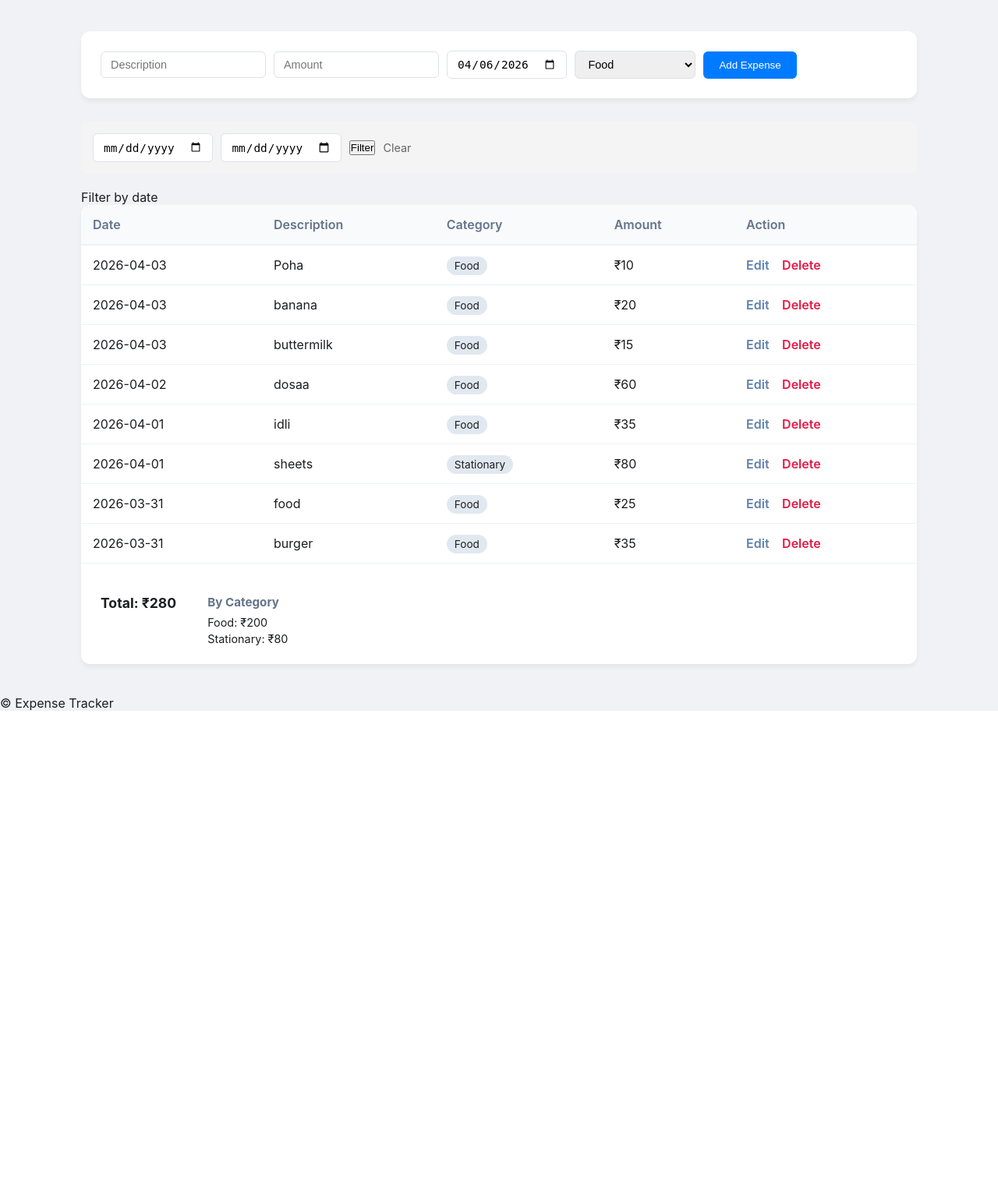
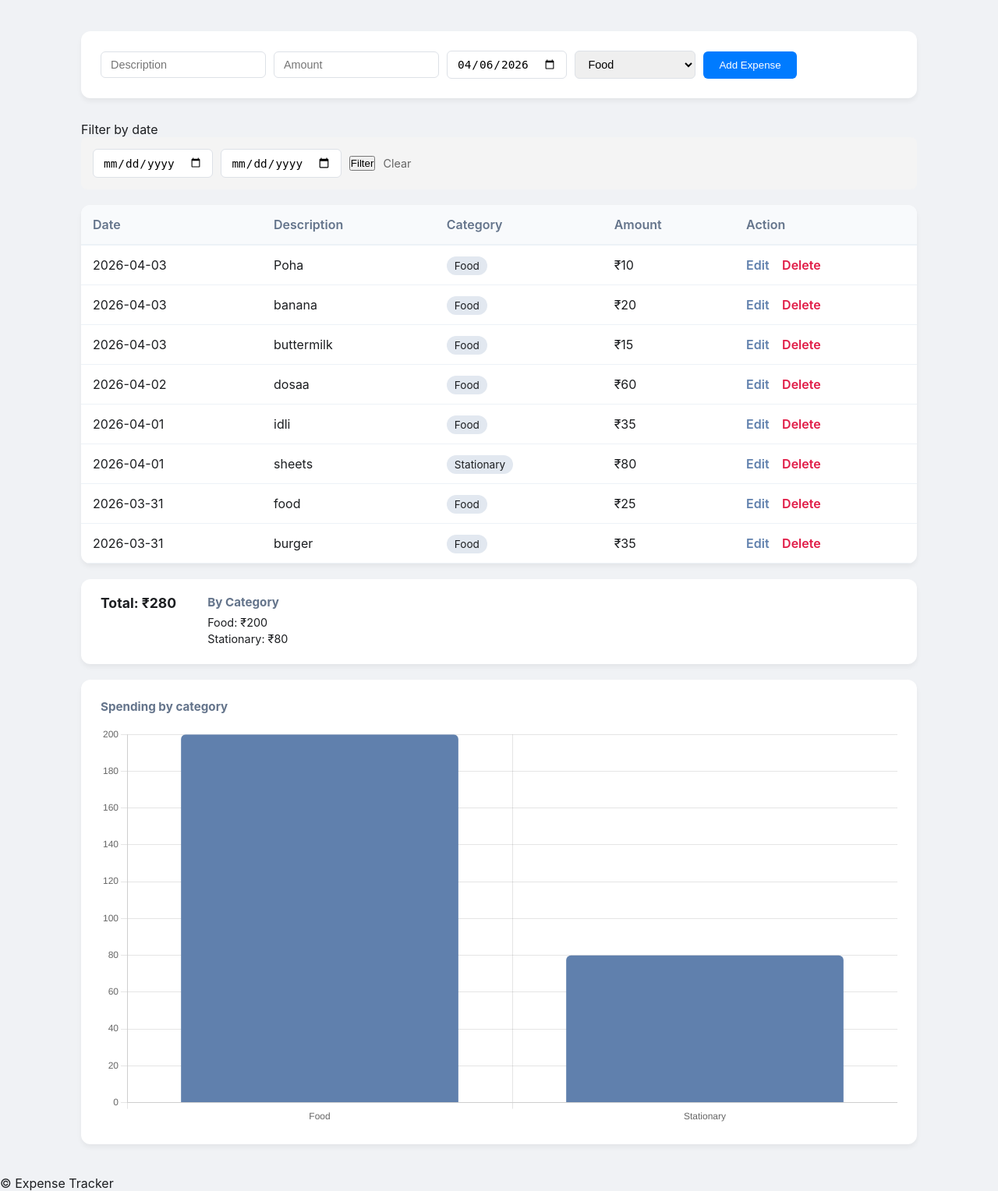
Before and after one commit to AkshitaSharma211/expense-tracker, a Flask app: page / in a window 1280 px wide. Shown: the part 52-1580 px from the top of the page at 78% size. Before the commit the page ends 964 px from the top, so only its background shows below. Run offline with Flask 3, Linux system fonts and the light colour scheme.

Commit message:
feat: add category spending chart with Chart.js

```diff
--- a/static/style.css
+++ b/static/style.css
@@ -97,3 +97,29 @@
     font-weight: 600;
     margin-right: 12px;
 }
+
+.chart-card {
+    background: white;
+    border-radius: 12px;
+    padding: 25px;
+    box-shadow: 0 4px 6px rgba(0,0,0,0.05);
+    margin-top: 20px;
+}
+.chart-card h3 {
+    font-size: 0.95rem;
+    color: #64748b;
+    margin-bottom: 16px;
+}
+
+.chart-card {
+    background: white;
+    border-radius: 12px;
+    padding: 25px;
+    box-shadow: 0 4px 6px rgba(0,0,0,0.05);
+    margin-top: 20px;
+}
+.chart-card h3 {
+    font-size: 0.95rem;
+    color: #64748b;
+    margin-bottom: 16px;
+}
--- a/templates/base.html
+++ b/templates/base.html
@@ -22,5 +22,7 @@
     <footer class="footer">
         <p>&copy; Expense Tracker</p>
     </footer>
+    <script src="https://cdnjs.cloudflare.com/ajax/libs/Chart.js/4.4.1/chart.umd.min.js"></script>
+     {% block scripts %}{% endblock %}
 </body>
 </html>
--- a/templates/index.html
+++ b/templates/index.html
@@ -1,8 +1,4 @@
 {% extends "base.html" %}
-
-<div class="dashboard-header">
-    <h1>Expense Dashboard</h1>
-</div>
 
 {% block content %}
 
@@ -13,7 +9,6 @@
         {% endfor %}
     {% endif %}
 {% endwith %}
-
 
 <section class="form-card">
     <form action="/add" method="POST">
@@ -28,25 +23,20 @@
             <option value="Travel">Travel</option>
             <option value="Stationary">Stationary</option>
             <option value="Entertainment">Entertainment</option>
-
         </select>
         <button type="submit" class="btn-primary">Add Expense</button>
     </form>
 </section>
 
 <section class="filter-card">
+    <p>Filter by date</p>
     <form action="/" method="GET" class="filter-form">
-        <input type="date" name="start_date" placeholder="Start Date">
-        <input type="date" name="end_date" placeholder="End Date">
+        <input type="date" name="start_date">
+        <input type="date" name="end_date">
         <button type="submit" class="btn-secondary">Filter</button>
         <a href="/" class="btn-clear">Clear</a>
     </form>
 </section>
-
-<section class="filter-card">
-    <p>Filter by date</p>
-    <form method="GET" action="/">
-
 
 <div class="table-container">
     <table>
@@ -65,17 +55,16 @@
                 <td>{{ expense.date }}</td>
                 <td>{{ expense.description }}</td>
                 <td><span class="tag">{{ expense.category }}</span></td>
-                <td>₹{{ "%.0f" | format(expense.amount) }}</td>
-                                <td>
-                                    <a href="/edit/{{ expense.id }}" class="edit-link">Edit</a>
-        <a href="/delete/{{ expense.id }}" class="delete-link">Delete</a>
-                                </td>
+                <td>₹{{ "%.0f"|format(expense.amount) }}</td>
+                <td>
+                    <a href="/edit/{{ expense.id }}" class="edit-link">Edit</a>
+                    <a href="/delete/{{ expense.id }}" class="delete-link">Delete</a>
+                </td>
             </tr>
             {% endfor %}
-
         </tbody>
     </table>
-
+</div>
 
 <div class="summary-card">
     <div class="total">
@@ -89,5 +78,35 @@
     </div>
 </div>
 
+<div class="chart-card">
+    <h3>Spending by category</h3>
+    <canvas id="categoryChart"></canvas>
+</div>
 
 {% endblock %}
+
+{% block scripts %}
+<script>
+    const chartLabels = {{ category_totals.keys() | list | tojson }};
+    const chartData = {{ category_totals.values() | list | tojson }};
+
+    new Chart(document.getElementById('categoryChart'), {
+        type: 'bar',
+        data: {
+            labels: chartLabels,
+            datasets: [{
+                label: 'Amount (₹)',
+                data: chartData,
+                backgroundColor: '#6080ad',
+                borderRadius: 6,
+            }]
+        },
+        options: {
+            responsive: true,
+            plugins: { legend: { display: false } },
+            scales: { y: { beginAtZero: true } }
+        }
+    });
+</script>
+
+{% endblock %}
```
Also changed, not shown: instance/expenses.db.
